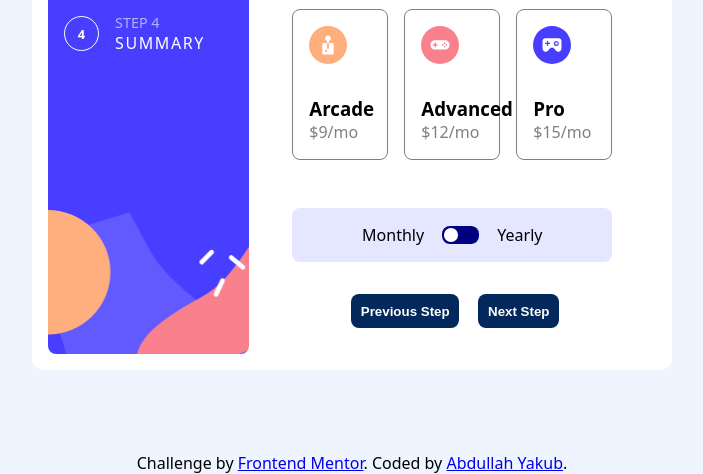
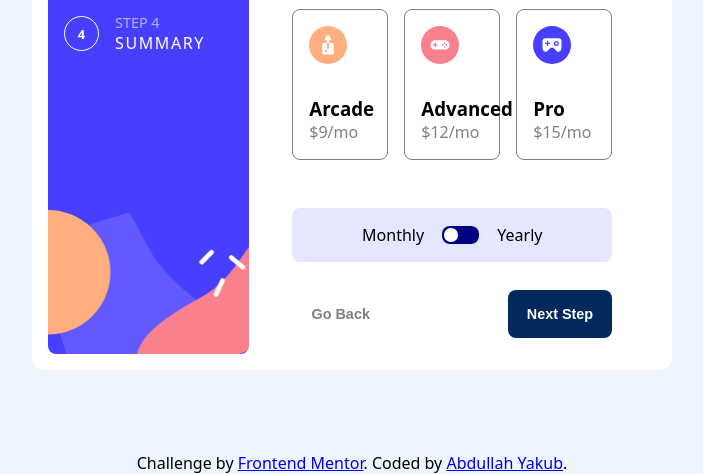
Before and after one commit to developerabz/multi-step-form, a website: page index.html in a window 1280 px wide. Both pictures are taken after a click on the button "Next Step". Shown: the part 326-800 px from the top of the page, without its empty margins (288-991 px from the left). Drawn offline with Linux system fonts and the light colour scheme.

Commit message:
fix buttons styling on desktop

```diff
--- a/script.js
+++ b/script.js
@@ -15,7 +15,7 @@ steps.slice(0, steps.length - 1).forEach(s => {
   const buttons = document.createElement("section");
   buttons.classList.add("buttons");
   const pButton = document.createElement("button");
-  pButton.textContent = "Previous Step";
+  pButton.textContent = "Go Back";
   pButton.classList.add("prev");
   const nButton = document.createElement("button");
   nButton.textContent = "Next Step";
@@ -25,7 +25,7 @@ steps.slice(0, steps.length - 1).forEach(s => {
   s.appendChild(buttons);
 });
 
-step1.querySelector(".buttons").removeChild(document.querySelector(".prev"));
+step1.querySelector(".buttons").querySelector(".prev").style.visibility = "hidden";
 step4.querySelector(".next").textContent = "Submit";
 
 const nextState = (item) => {
--- a/style.css
+++ b/style.css
@@ -102,7 +102,7 @@ main {
     flex-direction: column;
     justify-content: space-between;
     align-items: center;
-    width: 65%;
+    width: max-content;
 
     /* align-items: space-between; */
 }
@@ -137,20 +137,7 @@ input[type="email"] {
 
 }
 
-button {
-    align-self: flex-end;
-    margin: 0.6rem;
-    padding: 0.6rem;
-    color: white;
-    background-color: #03285b;
-    border: none;
-    border-radius: 0.5rem;
-    font-weight: 800;
-}
 
-button:hover {
-    background-color: #02132c;
-}
 
 form > div {
     display: flex;
@@ -236,9 +223,34 @@ form > div {
 
 .buttons {
     display: flex;
-    justify-content: flex-end;
+    justify-content: space-between;
     width: 100%;
 
+}
+
+button {
+    align-self: flex-end;
+    padding: 1rem 1.2rem;
+    color: white;
+    background-color: #03285b;
+    border: none;
+    border-radius: 0.5rem;
+    font-weight: 800;
+    font-size: 0.9rem;
+}
+
+button:hover {
+    background-color: #02132c;
+}
+
+.prev {
+    background-color: white;
+    color: grey;
+}
+
+.prev:hover {
+    color: black;
+    background-color: white;
 }
 
 /* .prev {
```
